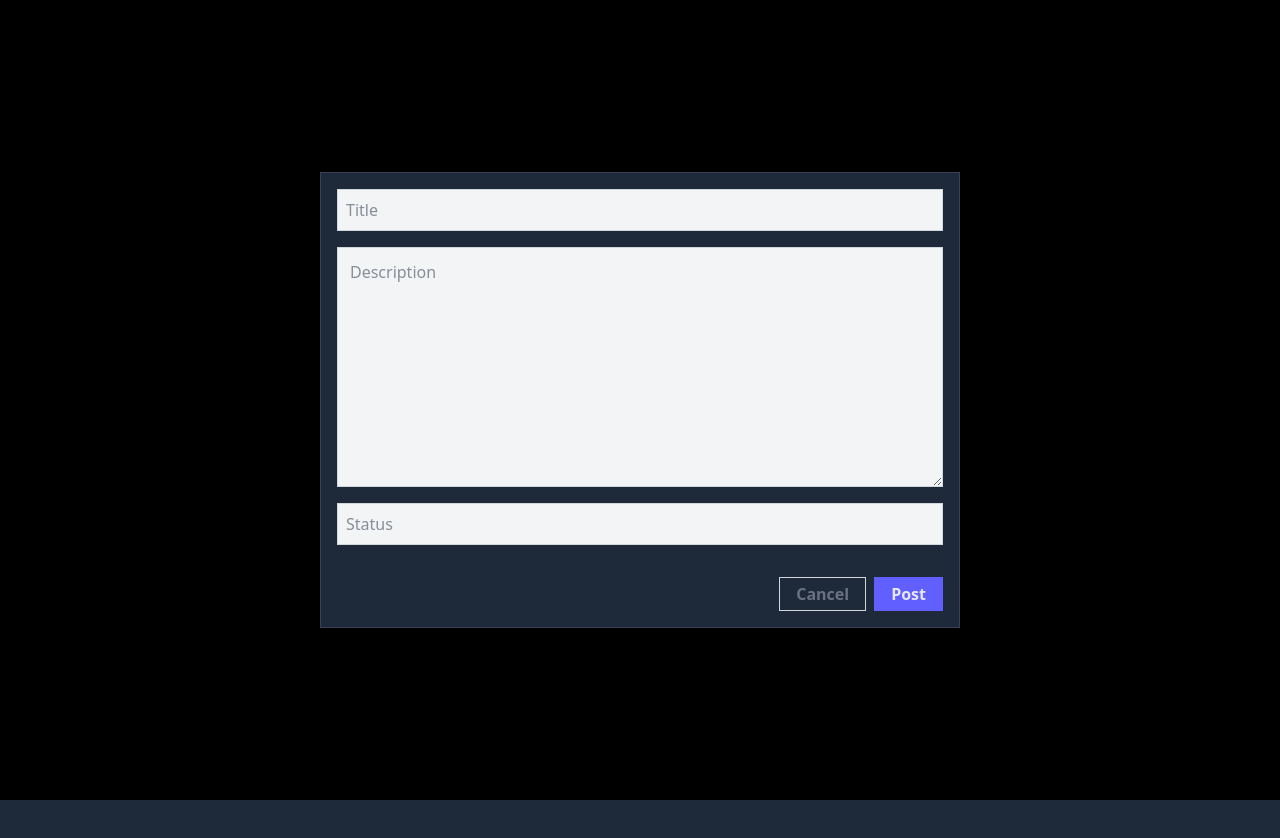
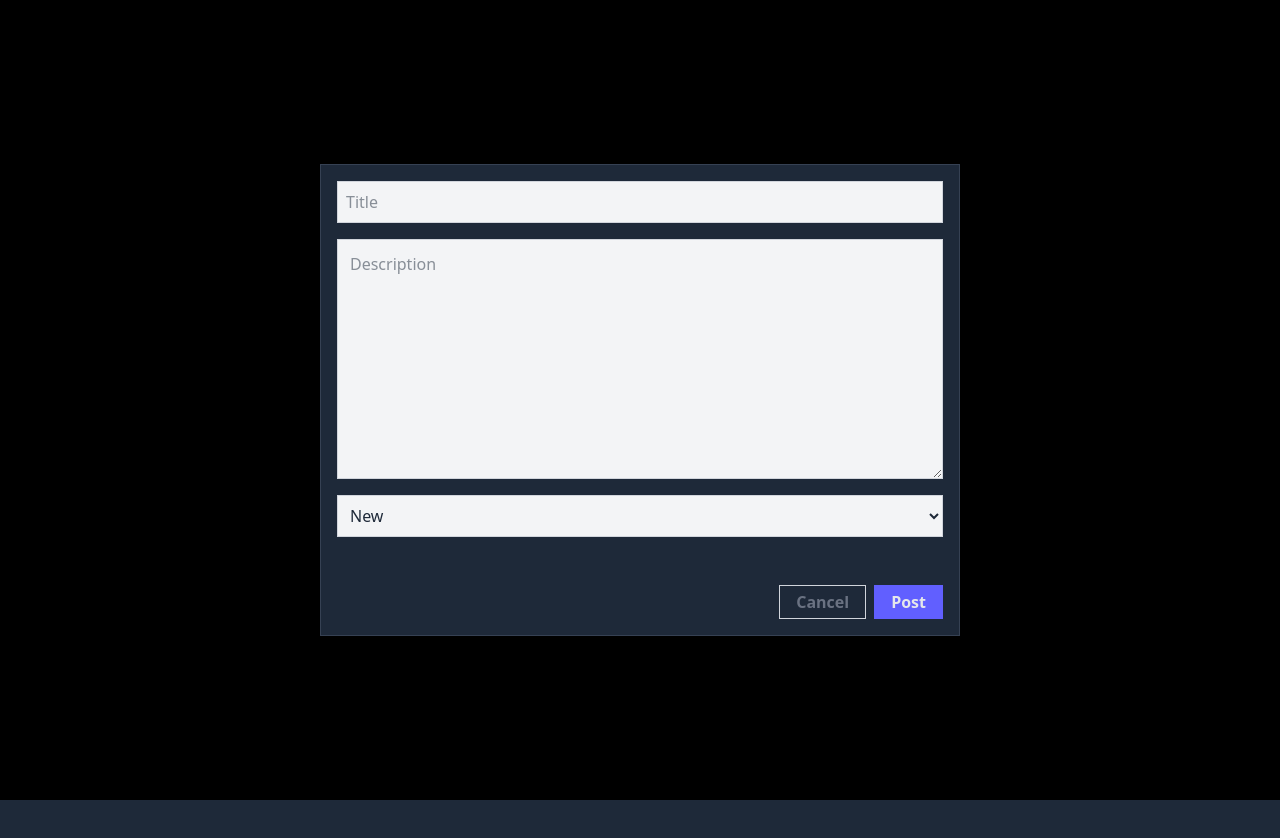
Before and after one commit to Kenta-Asakura/task-ease, a React (Vite) app in the folder task-ease/: page / in a window 1280 px wide. Shown: the top 838 px of the page. Built offline with nearby package versions, Linux system fonts and the light colour scheme.

Commit message:
Passed tasks props in Column component for dynamic tasks (in progress), CreateTaskForm component Status input field changed to a dropdown

```diff
--- a/task-ease/src/components/Column.jsx
+++ b/task-ease/src/components/Column.jsx
@@ -1,14 +1,18 @@
 import Task from "./Task";
 
-function Column({ title }) {
+function Column({ title, tasks }) {
   return (
     <div className="flex flex-col gap-4 min-w-[280px]">
       <h3 className="text-base md:text-xl uppercase text-gray-300">{title}</h3>
 
       <div className="flex flex-col gap-6">
-        <Task heading="Test Title" description="Test Description" />
+        {/* <Task heading="Test Title" description="Test Description" />
+        <Task heading="Test Title 2" description="Test Description 2" /> */}
 
-        <Task heading="Test Title 2" description="Test Description 2" />
+        {/* test */}
+        {tasks.map((task) => {
+          <Task heading={task.title} description={task.description} />
+        })};
       </div>
     </div>
   );
--- a/task-ease/src/components/CreateTaskForm.jsx
+++ b/task-ease/src/components/CreateTaskForm.jsx
@@ -4,7 +4,7 @@ import { v4 as uuidv4 } from "uuid"; // Import UUID for unique IDs
 function CreateTaskForm({ setTasks }) {
   const [title, setTitle] = useState("");
   const [description, setDescription] = useState("");
-  const [status, setStatus] = useState("");
+  const [status, setStatus] = useState("New");
 
   // test
   // console.log(typeof title);
@@ -27,6 +27,7 @@ function CreateTaskForm({ setTasks }) {
     // reset input fields
     setTitle("");
     setDescription("");
+    setStatus("New");
   };
 
   return (
@@ -59,13 +60,16 @@ function CreateTaskForm({ setTasks }) {
           onChange={(e) => setDescription(e.target.value)}
         />
 
-        <input
-          className="status bg-gray-100 border border-gray-300 p-2 outline-none"
-          spellCheck="false"
-          placeholder="Status"
-          type="text"
+        <select
+          className="bg-gray-100 border border-gray-300 p-2 mb-4 outline-none"
+          value={status}
           onChange={(e) => setStatus(e.target.value)}
-        />
+        >
+          <option value="New">New</option>
+          <option value="Now">Now</option>
+          <option value="Next">Next</option>
+          <option value="Done">Done</option>
+        </select>
 
         <div className="buttons flex mt-4">
           <div className="btn border border-gray-300 p-1 px-4 font-semibold cursor-pointer
```
